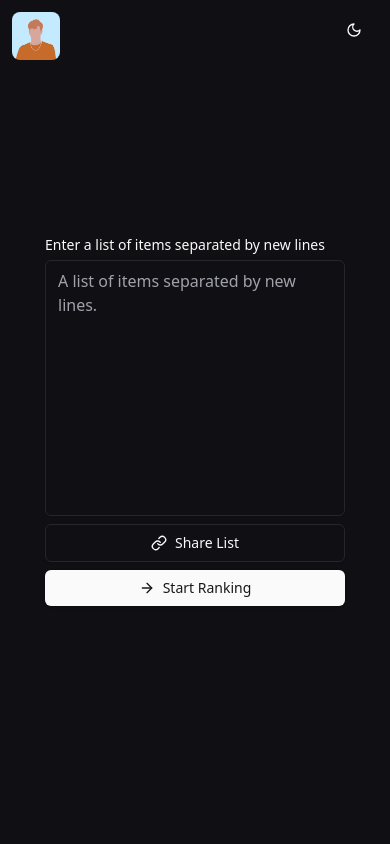
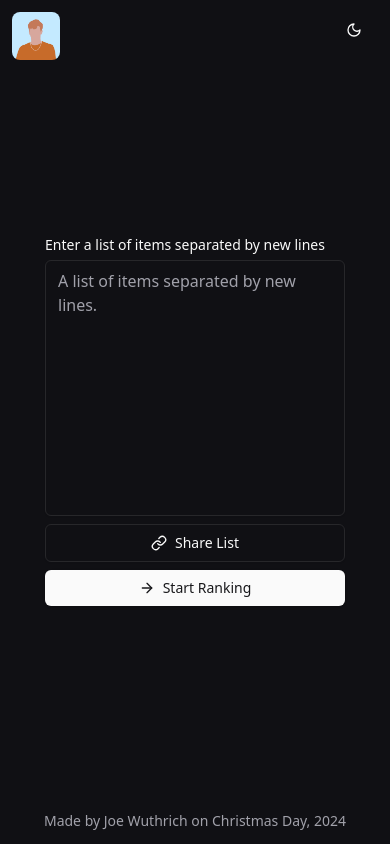
Before and after one commit to joewuthrich/rank, a React (Vite) app: page /#/ in a window 390 px wide. Built offline with nearby package versions, Linux system fonts and the light colour scheme.

Commit message:
RN: Updated mobile layout to prevent overlapping

```diff
--- a/index.html
+++ b/index.html
@@ -1,4 +1,4 @@
-<!DOCTYPE html>
+<!doctype html>
 <html lang="en">
   <head>
     <meta charset="UTF-8" />
@@ -7,7 +7,7 @@
     <title>Rank</title>
   </head>
   <body>
-    <div id="root" class="w-dvw h-dvh"></div>
+    <div id="root"></div>
     <script type="module" src="/src/main.tsx"></script>
   </body>
 </html>
--- a/src/ui/layouts/BrandedLayout.tsx
+++ b/src/ui/layouts/BrandedLayout.tsx
@@ -1,17 +1,21 @@
 import { PropsWithChildren } from "react";
 import { Avatar } from "../Avatar";
 import { ThemeToggle } from "../ThemeToggle";
+import { SmallText } from "../typography/Typography";
 
 export function BrandedLayout({ children }: PropsWithChildren) {
   return (
-    <div className="bg-background w-full h-full flex justify-center items-center flex-col relative">
+    <div className="bg-background w-full h-full flex justify-center items-center flex-col relative min-h-dvh">
       <div className="absolute top-3 left-3 z-50">
         <Avatar />
       </div>
       <div className="absolute top-3 right-3 z-50">
         <ThemeToggle />
       </div>
-      <div className="w-[300px] sm:w-[500px]">{children}</div>
+      <div className="w-[300px] h-full sm:w-[500px] py-[76px]">{children}</div>
+      <div className="absolute bottom-3 text-muted-foreground">
+        <SmallText>Made by Joe Wuthrich on Christmas Day, 2024</SmallText>
+      </div>
     </div>
   );
 }
--- a/src/ui/typography/Typography.tsx
+++ b/src/ui/typography/Typography.tsx
@@ -1,5 +1,9 @@
 import { PropsWithChildren } from "react";
 import { Textfit } from "react-textfitfix";
+
+export function SmallText({ children }: PropsWithChildren) {
+  return <small className="text-sm font-medium leading-none">{children}</small>;
+}
 
 export function BodyText({ children }: PropsWithChildren) {
   return <p className="leading-7">{children}</p>;
```
